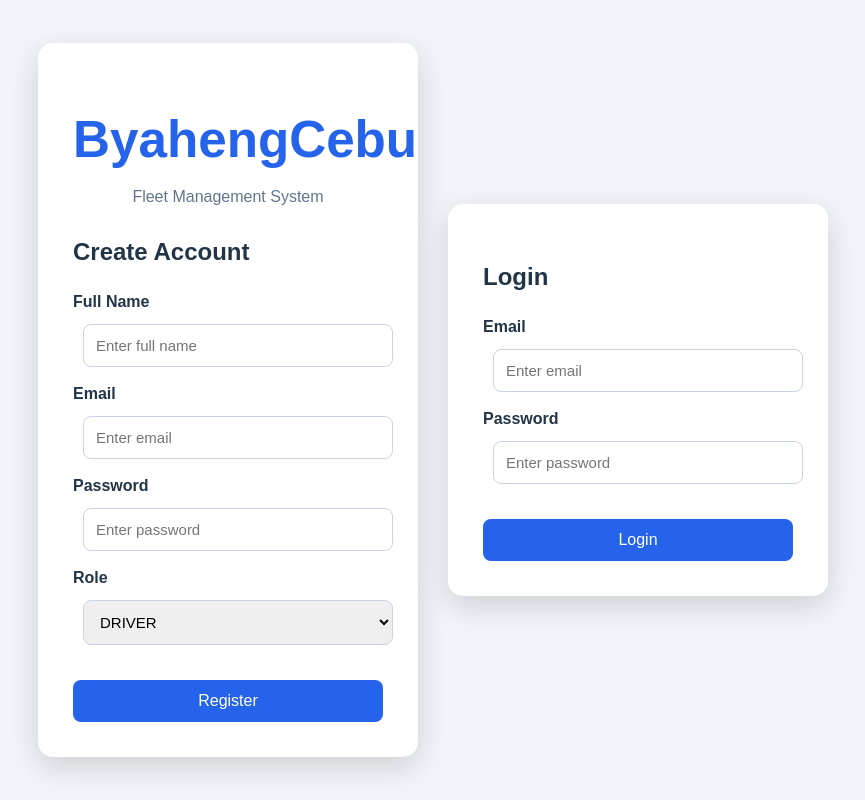
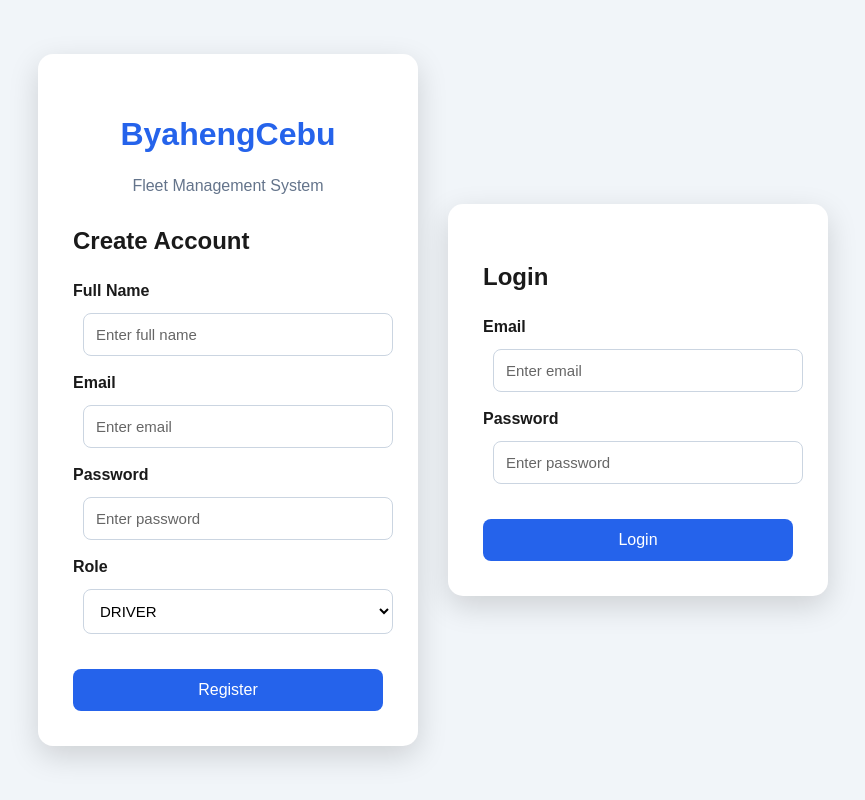
Before and after one commit to thisainteth6n/byahengcebu-web, a React (Vite) app in the folder frontend/: page / in a window 1280 px wide. Shown: the whole page, without its empty margins (207-1072 px from the left). Built offline with nearby package versions, Linux system fonts and the light colour scheme.

Commit message:
Update authentication UI styling

```diff
--- a/frontend/src/index.css
+++ b/frontend/src/index.css
@@ -3,9 +3,11 @@
   line-height: 1.5;
   font-weight: 400;
 
-  color-scheme: light dark;
-  color: rgba(255, 255, 255, 0.87);
-  background-color: #242424;
+  /* Change this to light to prevent the browser from forcing dark-mode styles on form elements */
+  color-scheme: light;
+  /* Force global text color to be black/dark charcoal */
+  color: #1a1a1a;
+  background-color: #f4f6f8;
 
   font-synthesis: none;
   text-rendering: optimizeLegibility;
@@ -13,83 +15,27 @@
   -moz-osx-font-smoothing: grayscale;
 }
 
-a {
-  font-weight: 500;
-  color: #646cff;
-  text-decoration: inherit;
-}
-a:hover {
-  color: #535bf2;
+body {
+  font-family: Arial, sans-serif;
+  background: #f4f6f8;
+  color: #1a1a1a; /* Ensures body text is dark */
 }
 
-body{
+/* Styled inputs and select dropdowns */
+input, select {
+  display: block;
+  margin: 10px;
+  padding: 10px;
+  width: 250px;
 
-font-family: Arial;
-background:#f4f6f8;
-
+  /* Force white background and black text inside the fields */
+  background-color: #ffffff;
+  color: #000000;
+  border: 1px solid #ccc;
+  border-radius: 6px;
 }
 
-
-input, select{
-
-display:block;
-
-margin:10px;
-
-padding:10px;
-
-width:250px;
-
+/* Optional: Style the placeholder text to be a readable dark gray */
+input::placeholder {
+  color: #666666;
 }
-
-
-button{
-
-padding:10px 20px;
-
-background:#2563eb;
-
-color:white;
-
-border:none;
-
-cursor:pointer;
-
-}
-
-h1 {
-  font-size: 3.2em;
-  line-height: 1.1;
-}
-
-button {
-  border-radius: 8px;
-  border: 1px solid transparent;
-  padding: 0.6em 1.2em;
-  font-size: 1em;
-  font-weight: 500;
-  font-family: inherit;
-  background-color: #1a1a1a;
-  cursor: pointer;
-  transition: border-color 0.25s;
-}
-button:hover {
-  border-color: #646cff;
-}
-button:focus,
-button:focus-visible {
-  outline: 4px auto -webkit-focus-ring-color;
-}
-
-@media (prefers-color-scheme: light) {
-  :root {
-    color: #213547;
-    background-color: #ffffff;
-  }
-  a:hover {
-    color: #747bff;
-  }
-  button {
-    background-color: #f9f9f9;
-  }
-}
```
